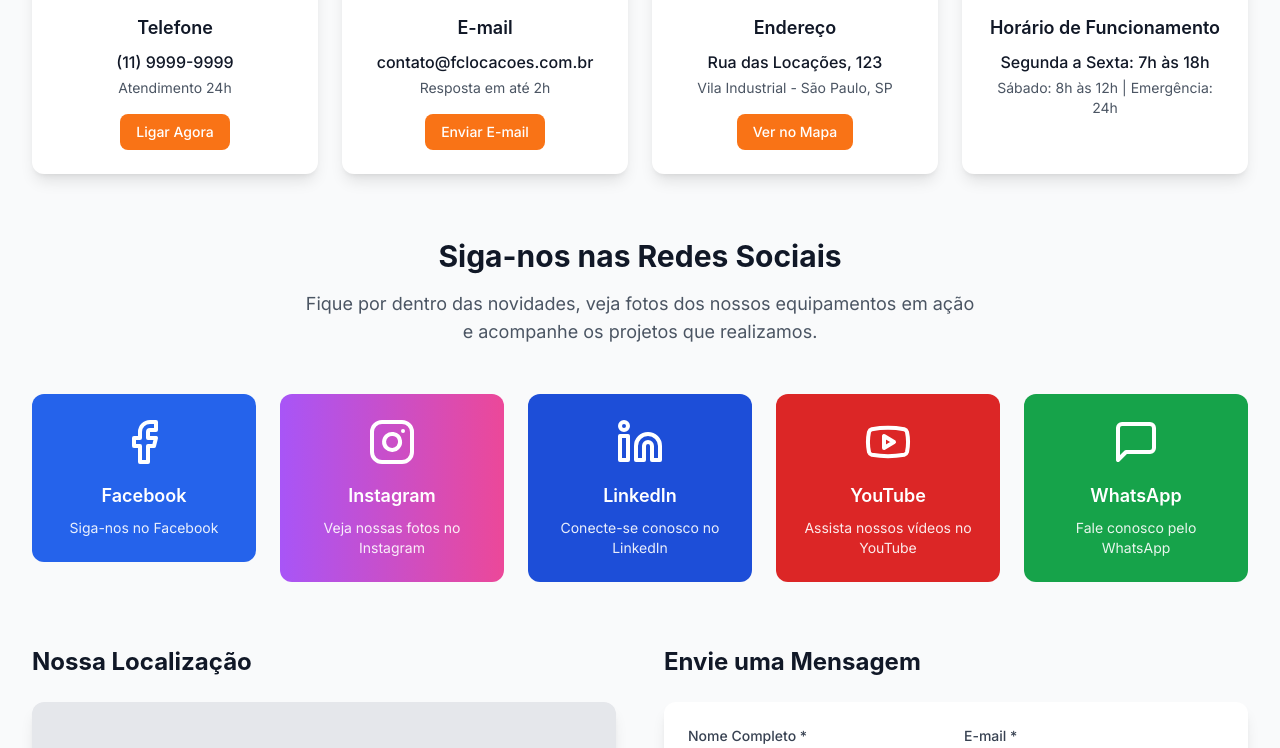
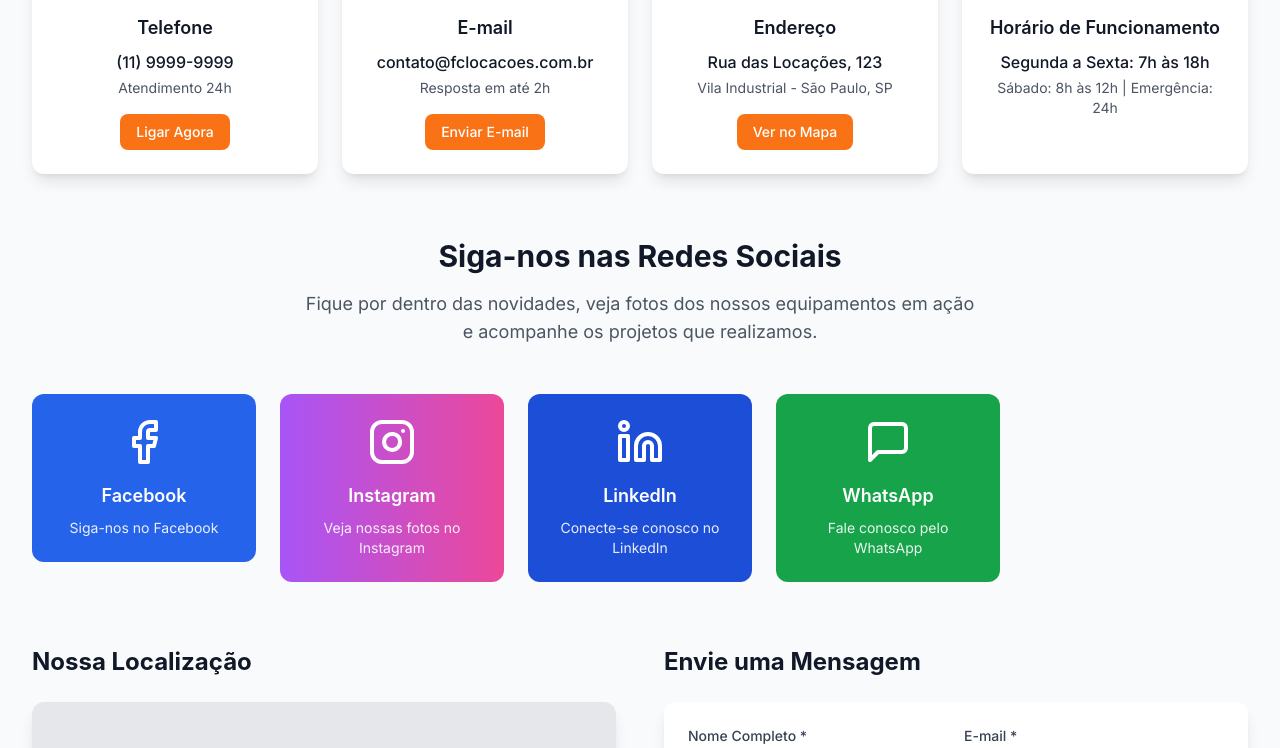
Before and after one commit to fclocacoessite/fc-locacoes-sitefigma, a Next.js app: page /contato in a window 1280 px wide. Shown: the part 487-1235 px from the top of the page. Built offline with nearby package versions, Linux system fonts and the light colour scheme; no server answers; grey boxes are pictures that could not be loaded.

Commit message:
chore(contato): remover rede social YouTube da página de contato

```diff
--- a/app/contato/page.tsx
+++ b/app/contato/page.tsx
@@ -11,7 +11,6 @@
   Facebook,
   Instagram,
   Linkedin,
-  Youtube,
   MessageSquare
 } from 'lucide-react'
 
@@ -37,13 +36,6 @@
       url: 'https://linkedin.com/company/fclocacoes',
       color: 'bg-blue-700 hover:bg-blue-800',
       description: 'Conecte-se conosco no LinkedIn'
-    },
-    {
-      name: 'YouTube',
-      icon: Youtube,
-      url: 'https://youtube.com/@fclocacoes',
-      color: 'bg-red-600 hover:bg-red-700',
-      description: 'Assista nossos vídeos no YouTube'
     },
     {
       name: 'WhatsApp',
```
